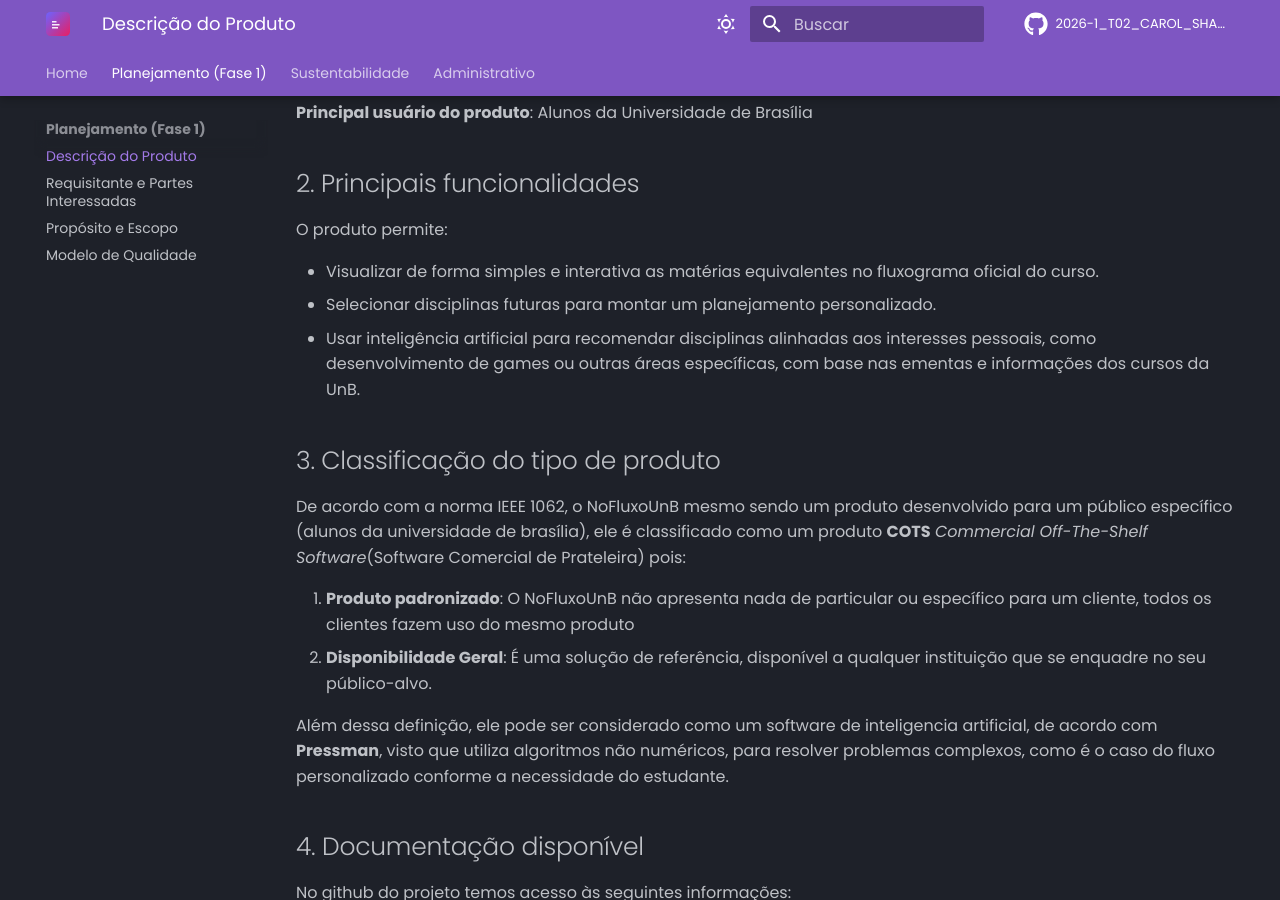
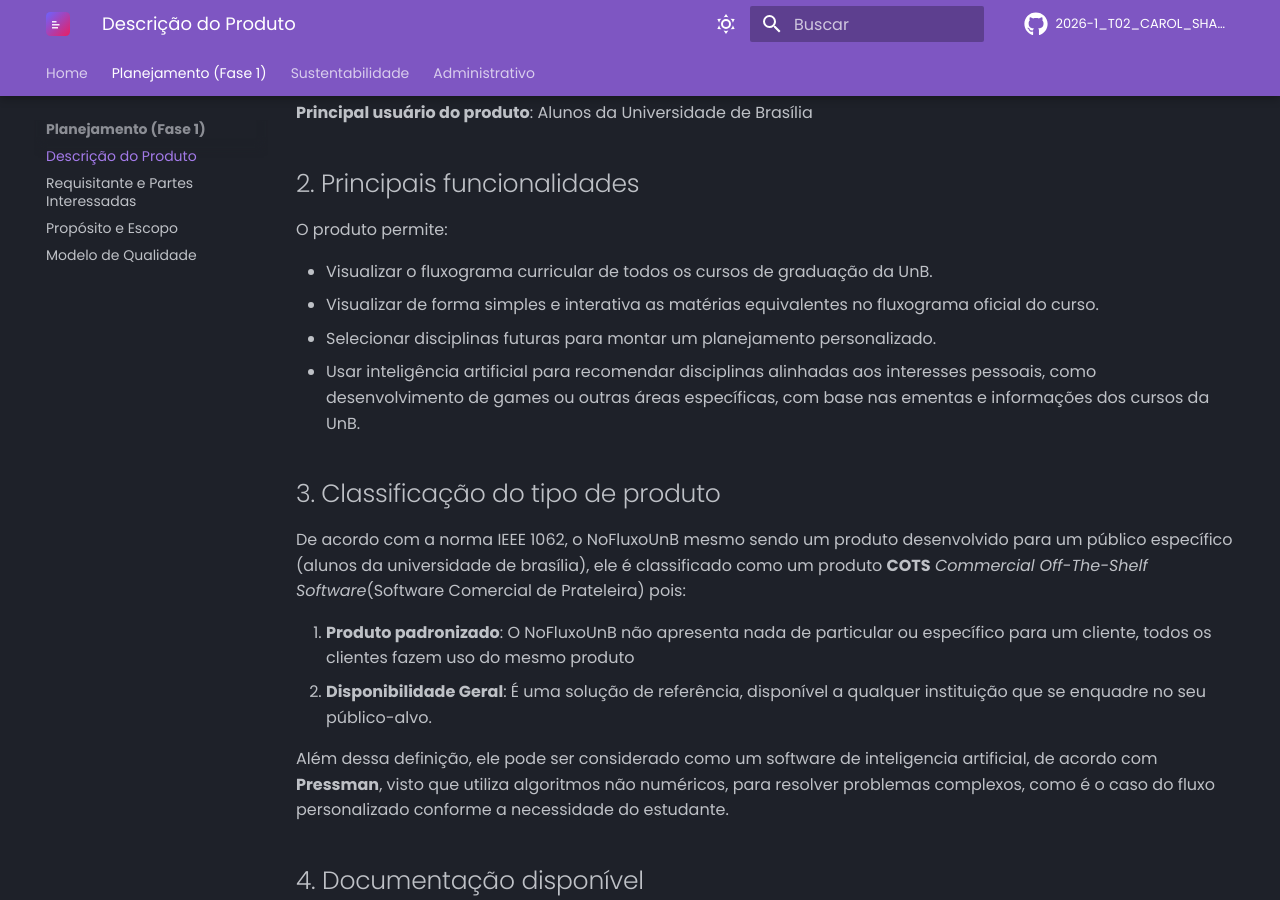
Before and after one commit to FCTE-Qualidade-de-Software-1/2026-1_T02_CAROL_SHAW, an MkDocs documentation site: the page built from docs/fase1/descricao_produto.md, in a window 1280 px wide and 900 px high, scrolled down 487 px. Built offline with MkDocs 1.6.1 and Material for MkDocs 9.7.7, drawn with Linux system fonts in a browser that asks for light colours; comment, search, counter and statistics services are not loaded.

Commit message:
fix: add uma funcionalidade do produto

```diff
--- a/docs/fase1/descricao_produto.md
+++ b/docs/fase1/descricao_produto.md
@@ -16,6 +16,7 @@
 
 O produto permite:
 
+- Visualizar o fluxograma curricular de todos os cursos de graduação da UnB.
 - Visualizar de forma simples e interativa as matérias equivalentes no fluxograma oficial do curso.
 - Selecionar disciplinas futuras para montar um planejamento personalizado.
 - Usar inteligência artificial para recomendar disciplinas alinhadas aos interesses pessoais, como desenvolvimento de games ou outras áreas específicas, com base nas ementas e informações dos cursos da UnB.
```
